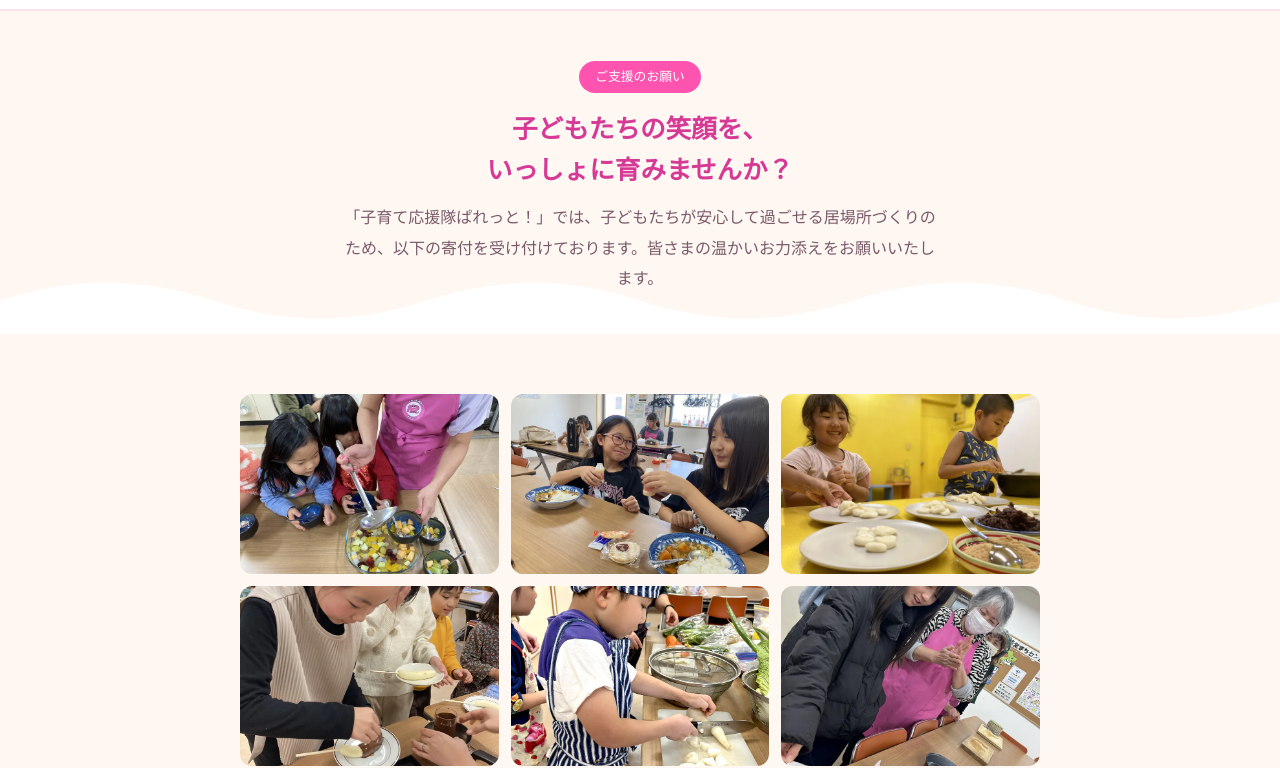
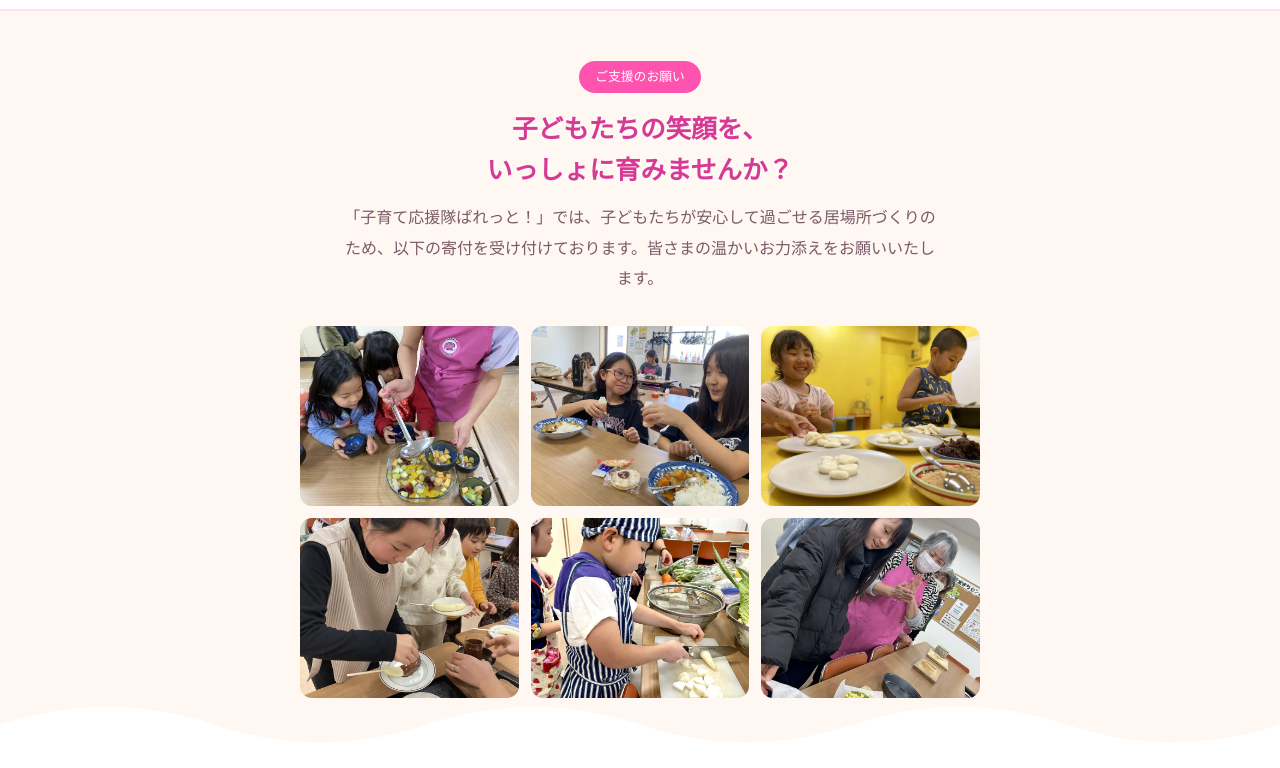
Before and after one commit to palettekosodate-coder/pallet-site, a plain HTML site: page donation.html in a window 1280 px wide. Shown: the part 59-827 px from the top of the page. Drawn offline with Linux system fonts and the light colour scheme; a web font is replaced by a local one.

Commit message:
donation: ギャラリーをヒーロー内に統合+テキストと波のマージン調整
Co-Authored-By: Claude Opus 4.6 <noreply@anthropic.com>

```diff
--- a/donation.html
+++ b/donation.html
@@ -47,20 +47,11 @@
   </header>
 
   <!-- ===== Hero ===== -->
-  <section class="hero event-hero">
+  <section class="hero event-hero donation-hero">
     <div class="hero-inner">
       <span class="event-tag">ご支援のお願い</span>
       <h1>子どもたちの笑顔を、<br>いっしょに育みませんか？</h1>
       <p>「子育て応援隊ぱれっと！」では、子どもたちが安心して過ごせる居場所づくりのため、以下の寄付を受け付けております。皆さまの温かいお力添えをお願いいたします。</p>
-    </div>
-    <svg class="section-wave" viewBox="0 0 1440 80" preserveAspectRatio="none">
-      <path d="M0 40 Q120 0 240 40 Q360 80 480 40 Q600 0 720 40 Q840 80 960 40 Q1080 0 1200 40 Q1320 80 1440 40 V80 H0Z" fill="#fff"/>
-    </svg>
-  </section>
-
-  <!-- ===== Photo Gallery ===== -->
-  <section class="section">
-    <div class="container">
       <div class="donation-gallery">
         <img src="images/punch.webp" alt="フルーツポンチを楽しむ子どもたち" loading="lazy">
         <img src="images/currystudyroom.webp" alt="カレー自習室の子どもたち" loading="lazy">
@@ -70,6 +61,9 @@
         <img src="images/sushi.webp" alt="押し寿司を作る子どもたち" loading="lazy">
       </div>
     </div>
+    <svg class="section-wave" viewBox="0 0 1440 80" preserveAspectRatio="none">
+      <path d="M0 40 Q120 0 240 40 Q360 80 480 40 Q600 0 720 40 Q840 80 960 40 Q1080 0 1200 40 Q1320 80 1440 40 V80 H0Z" fill="#fff"/>
+    </svg>
   </section>
 
   <!-- ===== 食材寄付 ===== -->
--- a/styles.css
+++ b/styles.css
@@ -1137,6 +1137,19 @@ ul, ol {
   margin: 0 auto;
 }
 
+/* Donation hero: more bottom padding for wave spacing + gallery inside */
+.donation-hero {
+  padding-bottom: 0;
+}
+
+.donation-hero .hero-inner {
+  padding-bottom: 60px;
+}
+
+.donation-hero p {
+  margin-bottom: 32px;
+}
+
 .event-details {
   max-width: 700px;
   margin: 0 auto;
@@ -1477,8 +1490,9 @@ ul, ol {
   display: grid;
   grid-template-columns: repeat(3, 1fr);
   gap: 12px;
-  max-width: 800px;
-  margin: 0 auto;
+  max-width: 720px;
+  margin: 0 auto;
+  padding: 0 20px;
 }
 
 .donation-gallery img {
```
Also changed, not shown: styles.min.css.
